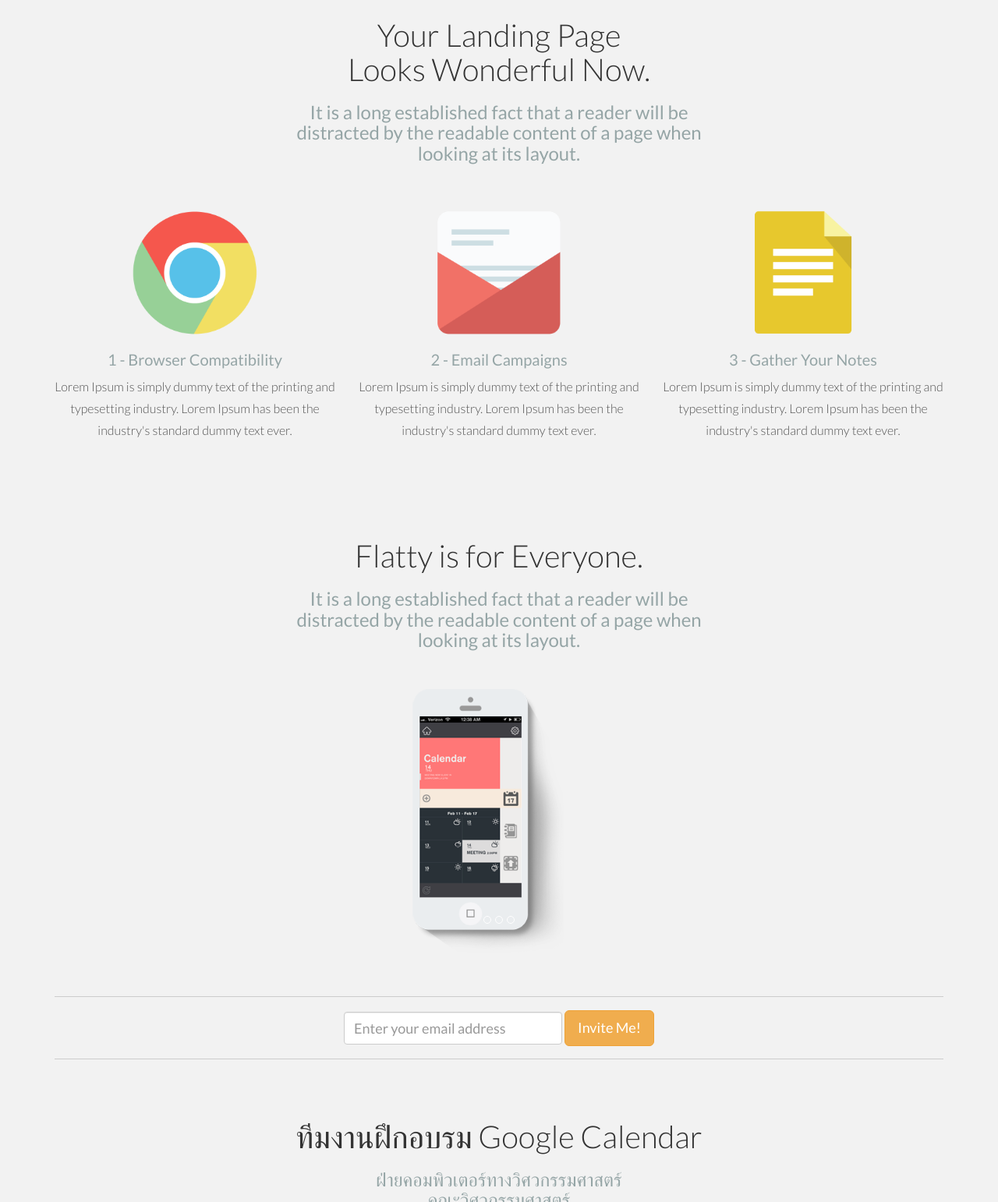
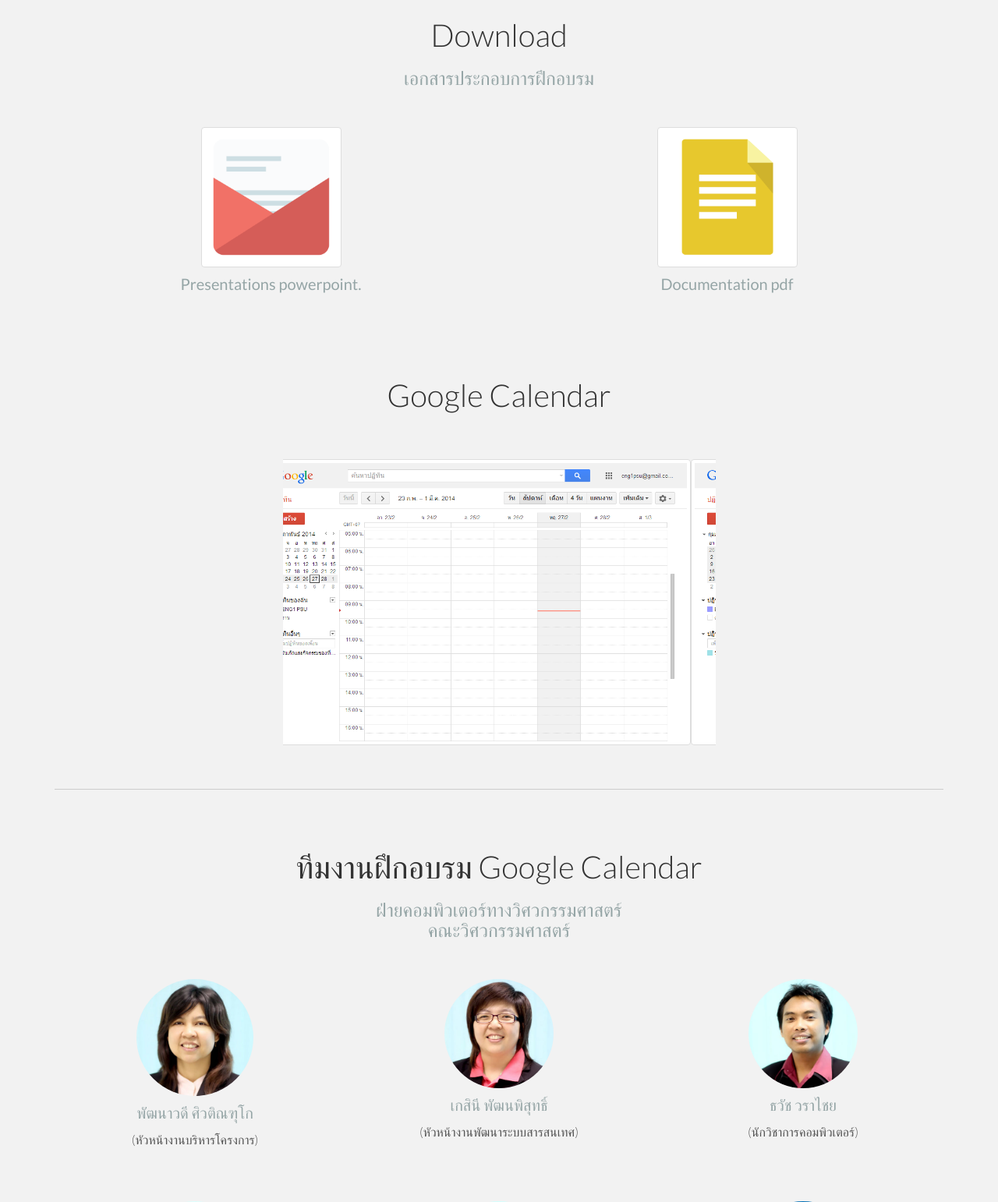
Before and after one commit to bratchasak/gcalendar, a plain HTML site: page index.html in a window 1280 px wide. Shown: the part 667-2209 px from the top of the page at 78% size. Drawn offline with nearby package versions, Linux system fonts and the light colour scheme.

Commit message:
update images

```diff
--- a/index.html
+++ b/index.html
@@ -69,29 +69,24 @@
 	<div class="container">
 		<div class="row mt centered">
 			<div class="col-lg-6 col-lg-offset-3">
-				<h1>Your Landing Page<br/>Looks Wonderful Now.</h1>
-				<h3>It is a long established fact that a reader will be distracted by the readable content of a page when looking at its layout.</h3>
+				<h1>Download</h1>
+				<h3>เอกสารประกอบการฝึกอบรม</h3>
 			</div>
 		</div><!-- /row -->
 
 		<div class="row mt centered">
-			<div class="col-lg-4">
-				<img src="assets/img/ser01.png" width="180" alt="">
-				<h4>1 - Browser Compatibility</h4>
-				<p>Lorem Ipsum is simply dummy text of the printing and typesetting industry. Lorem Ipsum has been the industry's standard dummy text ever.</p>
-			</div><!--/col-lg-4 -->
 
-			<div class="col-lg-4">
-				<img src="assets/img/ser02.png" width="180" alt="">
-				<h4>2 - Email Campaigns</h4>
-				<p>Lorem Ipsum is simply dummy text of the printing and typesetting industry. Lorem Ipsum has been the industry's standard dummy text ever.</p>
+			<div class="col-lg-6">
+				<a href="Google Calendar.pptx"><img class="img-thumbnail" src="assets/img/ser02.png" width="180" alt="">
+				<h4>Presentations powerpoint.</h4></a>
+
 
 			</div><!--/col-lg-4 -->
 
-			<div class="col-lg-4">
-				<img src="assets/img/ser03.png" width="180" alt="">
-				<h4>3 - Gather Your Notes</h4>
-				<p>Lorem Ipsum is simply dummy text of the printing and typesetting industry. Lorem Ipsum has been the industry's standard dummy text ever.</p>
+			<div class="col-lg-6">
+				<a href="Google Calendar - thai.docx"><img class="img-thumbnail" src="assets/img/ser03.png" width="180" alt="">
+				<h4>Documentation pdf</h4></a>
+
 
 			</div><!--/col-lg-4 -->
 		</div><!-- /row -->
@@ -100,8 +95,8 @@
 	<div class="container">
 		<div class="row mt centered">
 			<div class="col-lg-6 col-lg-offset-3">
-				<h1>Flatty is for Everyone.</h1>
-				<h3>It is a long established fact that a reader will be distracted by the readable content of a page when looking at its layout.</h3>
+				<h1>Google Calendar</h1>
+				<h3></h3>
 			</div>
 		</div><!-- /row -->
 
@@ -119,13 +114,13 @@
 				  <!-- Wrapper for slides -->
 				  <div class="carousel-inner">
 				    <div class="item active">
-				      <img src="assets/img/p01.png" alt="">
+				      <img class="img-thumbnail" src="th100.png" alt="">
 				    </div>
 				    <div class="item">
-				      <img src="assets/img/p02.png" alt="">
+				      <img class="img-thumbnail" src="th112.png" alt="">
 				    </div>
 				    <div class="item">
-				      <img src="assets/img/p03.png" alt="">
+				      <img class="img-thumbnail" src="th06.png" alt="">
 				    </div>
 				  </div>
 				</div>
@@ -134,18 +129,6 @@
 	</div><! --/container -->
 
 	<div class="container">
-		<hr>
-		<div class="row centered">
-			<div class="col-lg-6 col-lg-offset-3">
-				<form class="form-inline" role="form">
-				  <div class="form-group">
-				    <input type="email" class="form-control" id="exampleInputEmail1" placeholder="Enter your email address">
-				  </div>
-				  <button type="submit" class="btn btn-warning btn-lg">Invite Me!</button>
-				</form>
-			</div>
-			<div class="col-lg-3"></div>
-		</div><!-- /row -->
 		<hr>
 	</div><!-- /container -->
 
```
